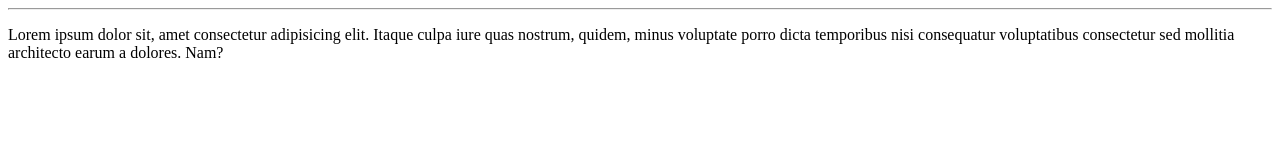
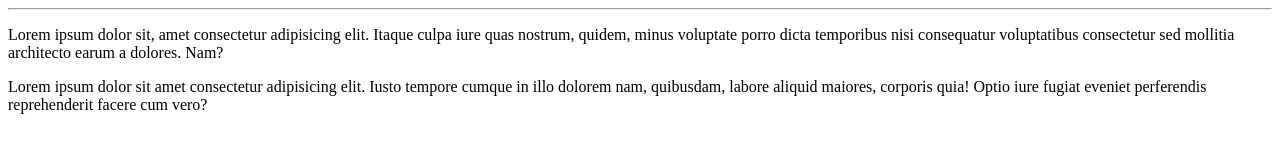
Before and after one commit to izafreitas/Ola-Mundo, a plain HTML site: page site-exemplo/index.html in a window 1280 px wide. Drawn offline with Linux system fonts and the light colour scheme.

Commit message:
adicionei segundo parágrafo
adicionei segundo um parágrafo teste

```diff
--- a/site-exemplo/index.html
+++ b/site-exemplo/index.html
@@ -8,5 +8,6 @@
 <body>
     <hr>
     <p>Lorem ipsum dolor sit, amet consectetur adipisicing elit. Itaque culpa iure quas nostrum, quidem, minus voluptate porro dicta temporibus nisi consequatur voluptatibus consectetur sed mollitia architecto earum a dolores. Nam?</p>
+    <p>Lorem ipsum dolor sit amet consectetur adipisicing elit. Iusto tempore cumque in illo dolorem nam, quibusdam, labore aliquid maiores, corporis quia! Optio iure fugiat eveniet perferendis reprehenderit facere cum vero?</p>
 </body>
 </html>
```
